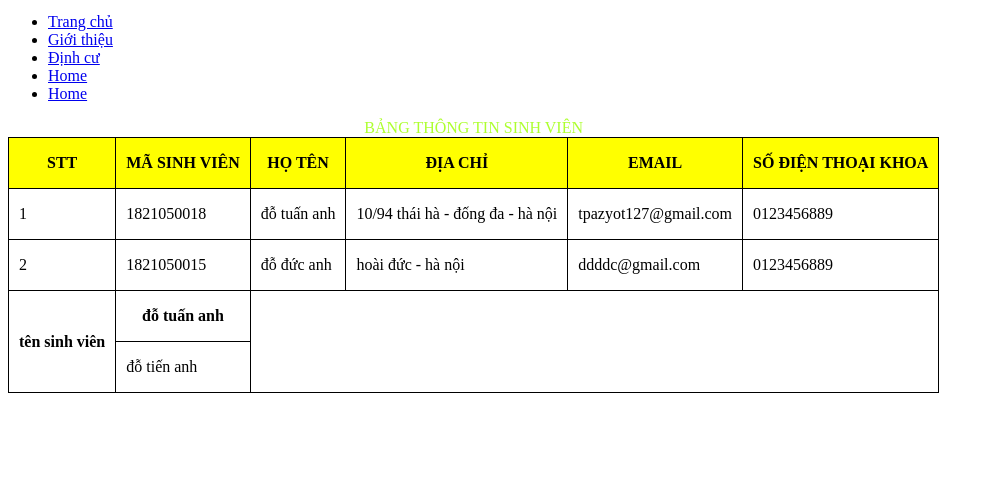
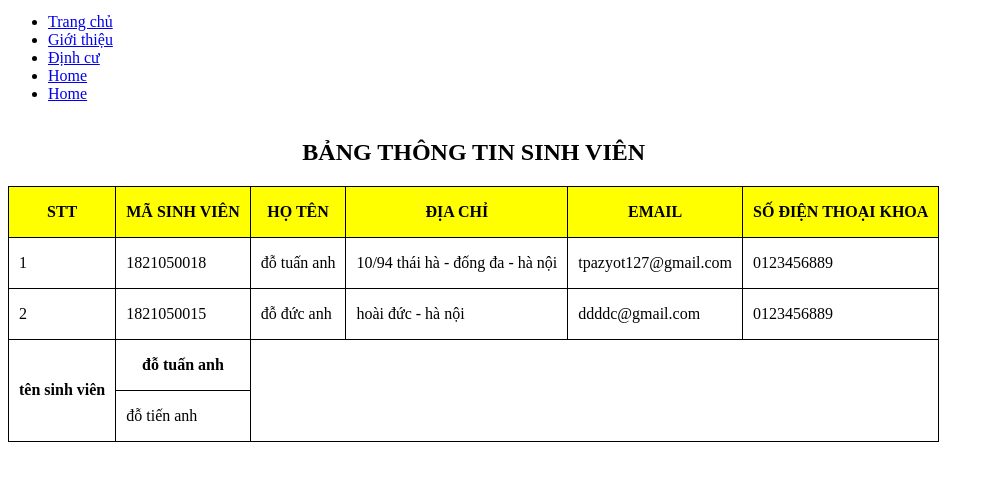
Before and after one commit to tpazyot127/Hocform, a plain HTML site: page table.html in a window 1280 px wide. Shown: the part 37-518 px from the top of the page, without its empty margins (0-994 px from the left). Drawn offline with Linux system fonts and the light colour scheme.

Commit message:
:them thuoc tinh cho table

```diff
--- a/css/styletable.css
+++ b/css/styletable.css
@@ -4,9 +4,8 @@
 .students-table table caption {
     text-align: center;
     text-transform: uppercase;
-    color: greenyellow
+    color: black
 }
-
 
 .students-table table tr:hover{
     background-color: #ddd;
--- a/table.html
+++ b/table.html
@@ -25,7 +25,7 @@
         <div class="clear"></div>
         <section class="students-table">
             <table>
-                <caption class="title">bảng thông tin sinh viên</caption>
+                <caption class="title"><h2>bảng thông tin sinh viên</h2></caption>
                 <thead>
                     <tr>
                         <th>STT</th>
```
